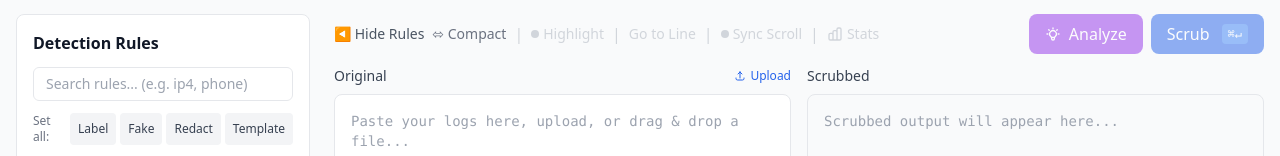
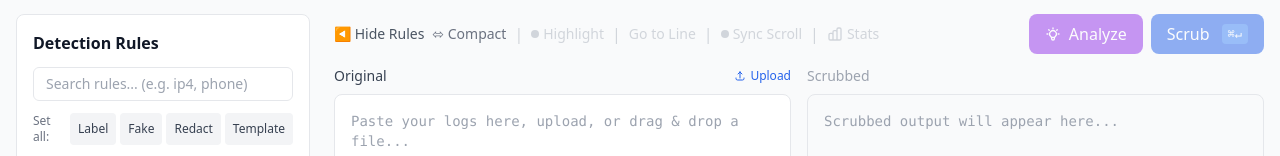
Before and after one commit to skeffling/LogScrub, a React (Vite) app in the folder packages/web/: page / in a window 1280 px wide. Shown: the part 420-576 px from the top of the page. Built offline with nearby package versions, Linux system fonts and the light colour scheme.

Commit message:
Grey out Scrubbed label until scrubbing completes
The label is now muted on initial load since the output pane
isn't in use yet. It becomes fully visible after scrubbing.

```diff
--- a/packages/web/src/components/Editor.tsx
+++ b/packages/web/src/components/Editor.tsx
@@ -683,7 +683,7 @@ export const Editor = forwardRef<EditorHandle, EditorProps>(function Editor({ in
 
       <div className="flex flex-col min-h-0">
         <div className="flex items-center justify-between mb-2 flex-shrink-0">
-          <label className="text-sm font-medium text-gray-700 dark:text-gray-300">
+          <label className={`text-sm font-medium ${output ? 'text-gray-700 dark:text-gray-300' : 'text-gray-400 dark:text-gray-500'}`}>
             Scrubbed
             {useVirtualScrolling && outputLines.length > VIRTUAL_THRESHOLD && output && (
               <span className="ml-2 text-xs text-gray-400">
```
